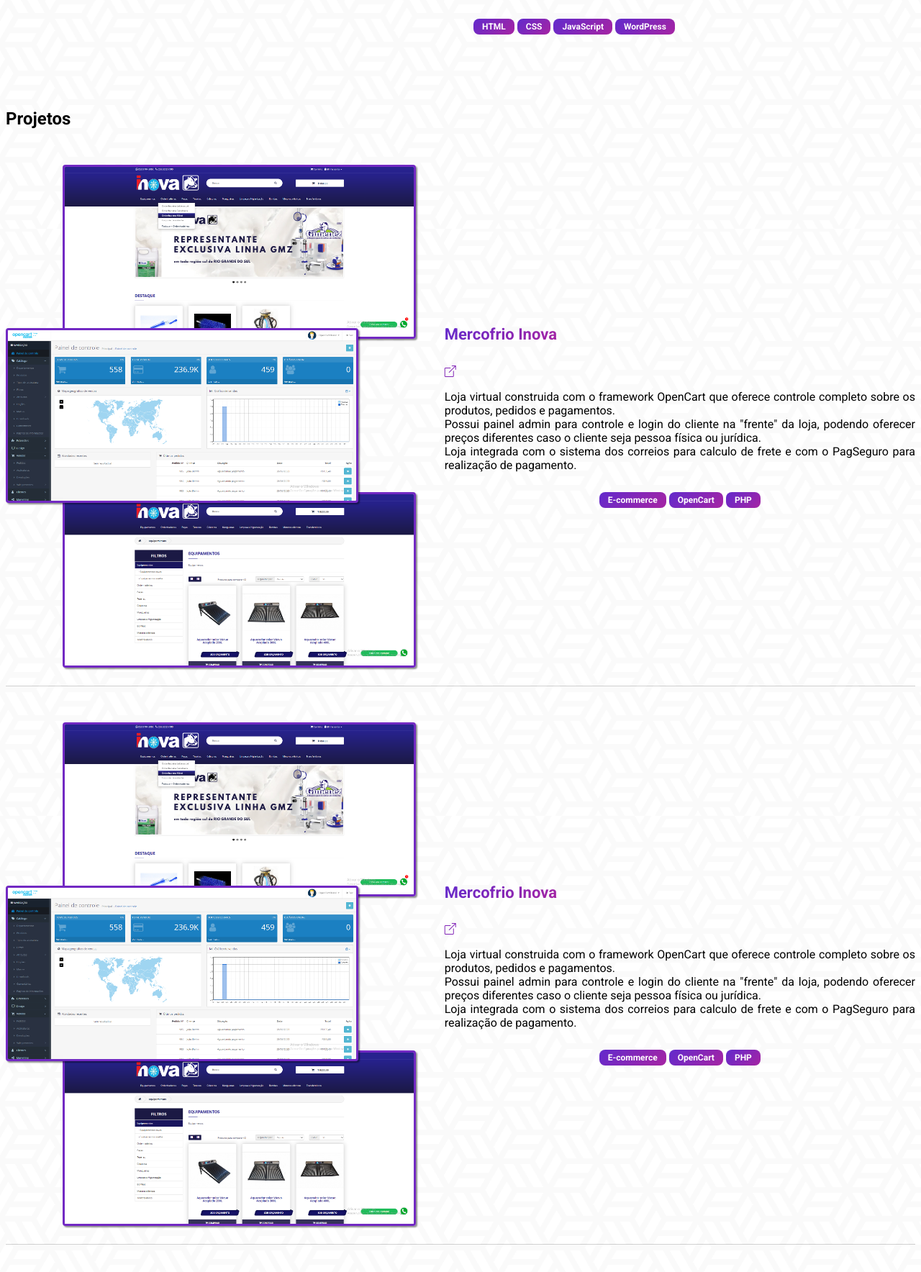
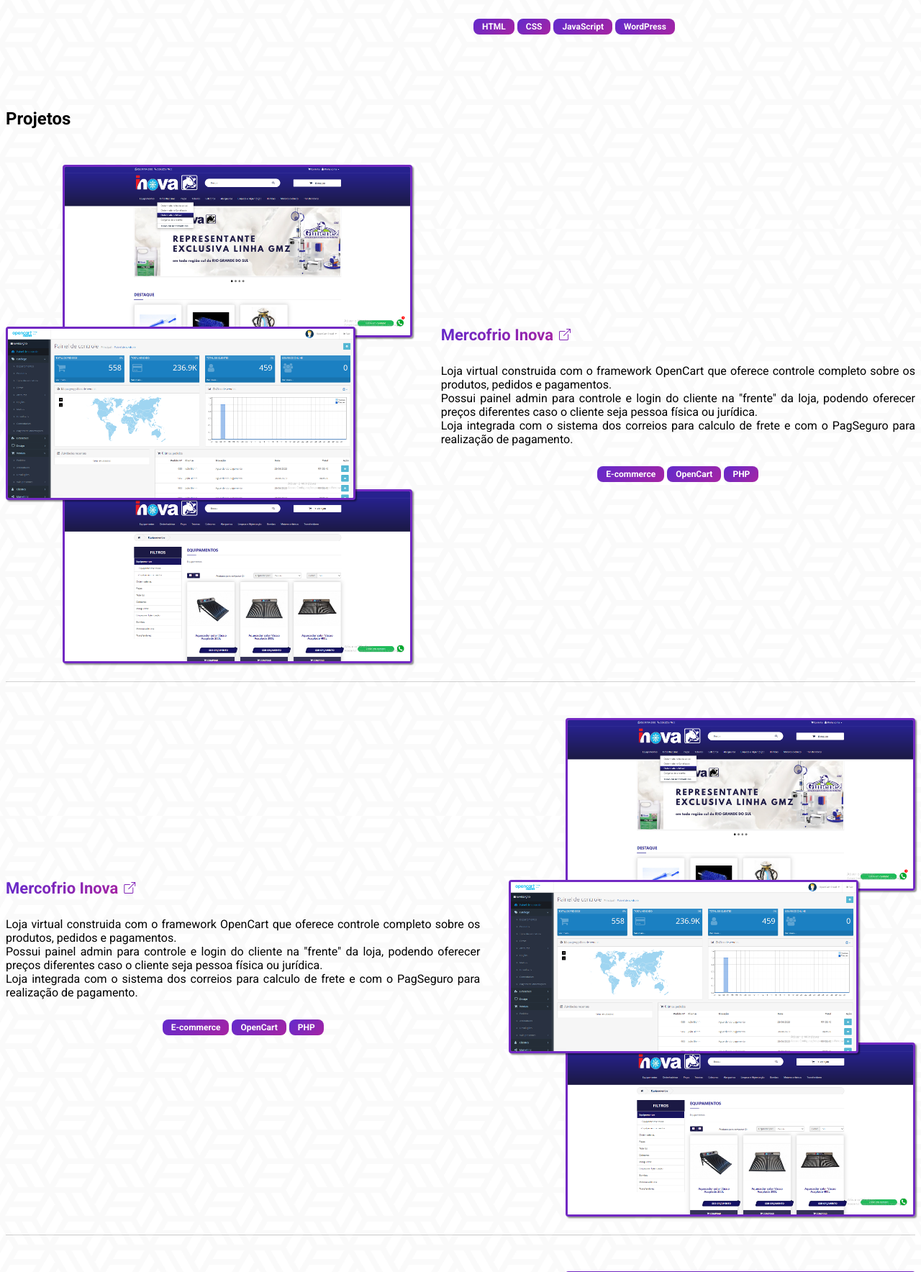
Before and after one commit to barakanjojoz/barakanjojoz.github.io, a PHP site: page / in a window 1280 px wide. Shown: the part 2130-3898 px from the top of the page at 72% size. Run offline with PHP 8.4, Linux system fonts and the light colour scheme; style sheets or scripts are compiled from the project's sources.

Commit message:
projects

```diff
--- a/css/custom.css
+++ b/css/custom.css
@@ -207,6 +207,14 @@
 #projects .projects-list .projects-item .project-info a {
   text-decoration: none;
   text-align: left;
+  display: -webkit-box;
+  display: -ms-flexbox;
+  display: flex;
+  -webkit-box-align: center;
+      -ms-flex-align: center;
+          align-items: center;
+  gap: 8px;
+  margin-bottom: 12px;
 }
 
 #projects .projects-list .projects-item .project-title {
@@ -215,6 +223,7 @@
   background: linear-gradient(135deg, #622acc 0%, #a624a3 100%);
   -webkit-background-clip: text;
   -webkit-text-fill-color: transparent;
+  margin: 0;
 }
 
 #projects .projects-list .projects-item .project-description {
@@ -244,4 +253,11 @@
   border-radius: 8px;
   font-size: 12px;
 }
+
+#projects .projects-list .projects-item.reverse {
+  -webkit-box-orient: horizontal;
+  -webkit-box-direction: reverse;
+      -ms-flex-direction: row-reverse;
+          flex-direction: row-reverse;
+}
 /*# sourceMappingURL=custom.css.map */
--- a/css/custom.scss
+++ b/css/custom.scss
@@ -157,6 +157,10 @@
                 a{
                     text-decoration: none;
                     text-align: left;
+                    display: flex;
+                    align-items: center;
+                    gap: 8px;
+                    margin-bottom: 12px;
                 }
             }
             .project-title{
@@ -165,6 +169,7 @@
                 background: linear-gradient(135deg, #622acc 0%, #a624a3 100%);
                 -webkit-background-clip: text;
                 -webkit-text-fill-color: transparent;
+                margin: 0;
             }
             .project-description{
                 text-align: justify;
@@ -186,7 +191,7 @@
             }
         }
         .projects-item.reverse{
-
+            flex-direction: row-reverse;
         }
     }
 }
```
Also changed, not shown: 1 other file.
